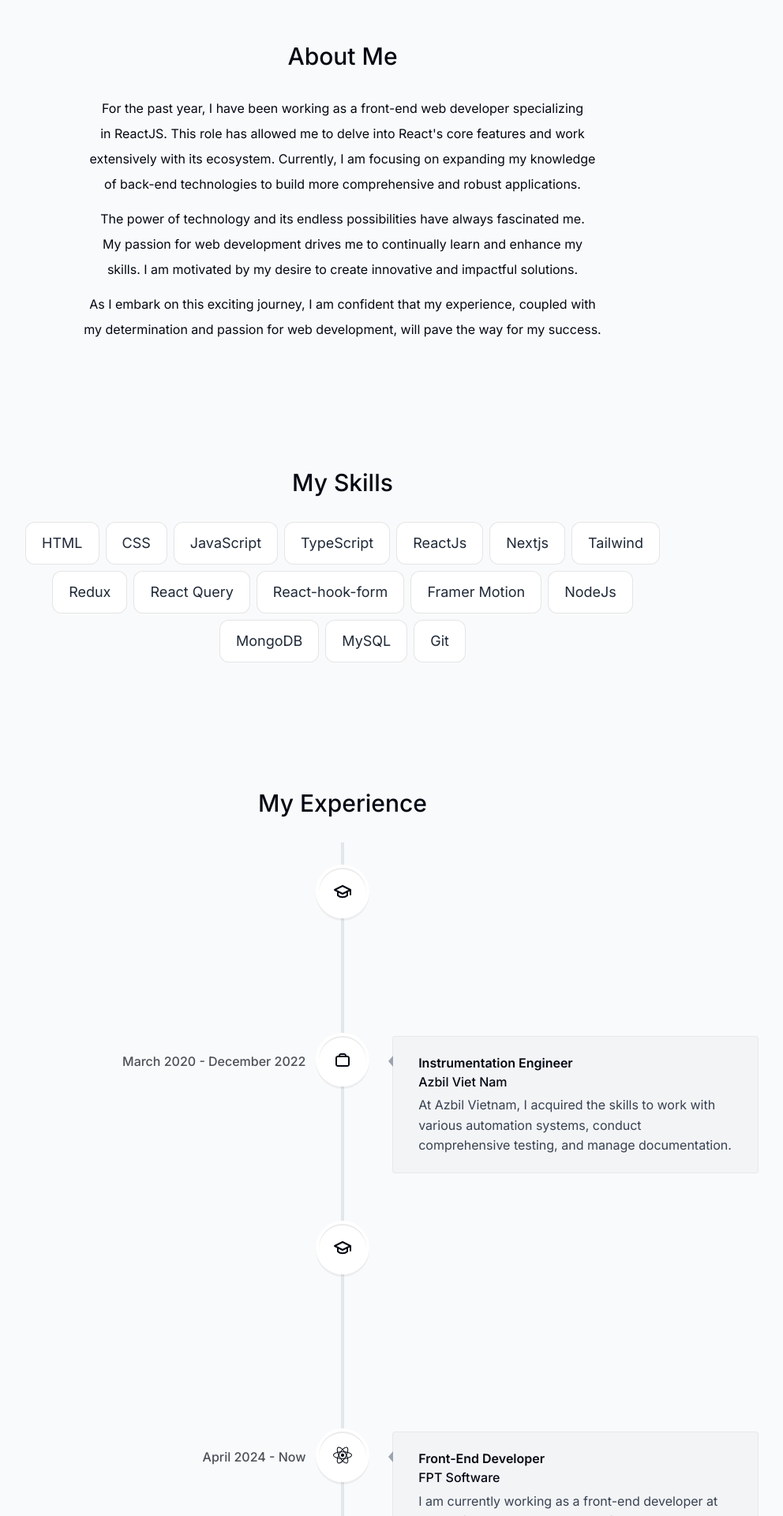
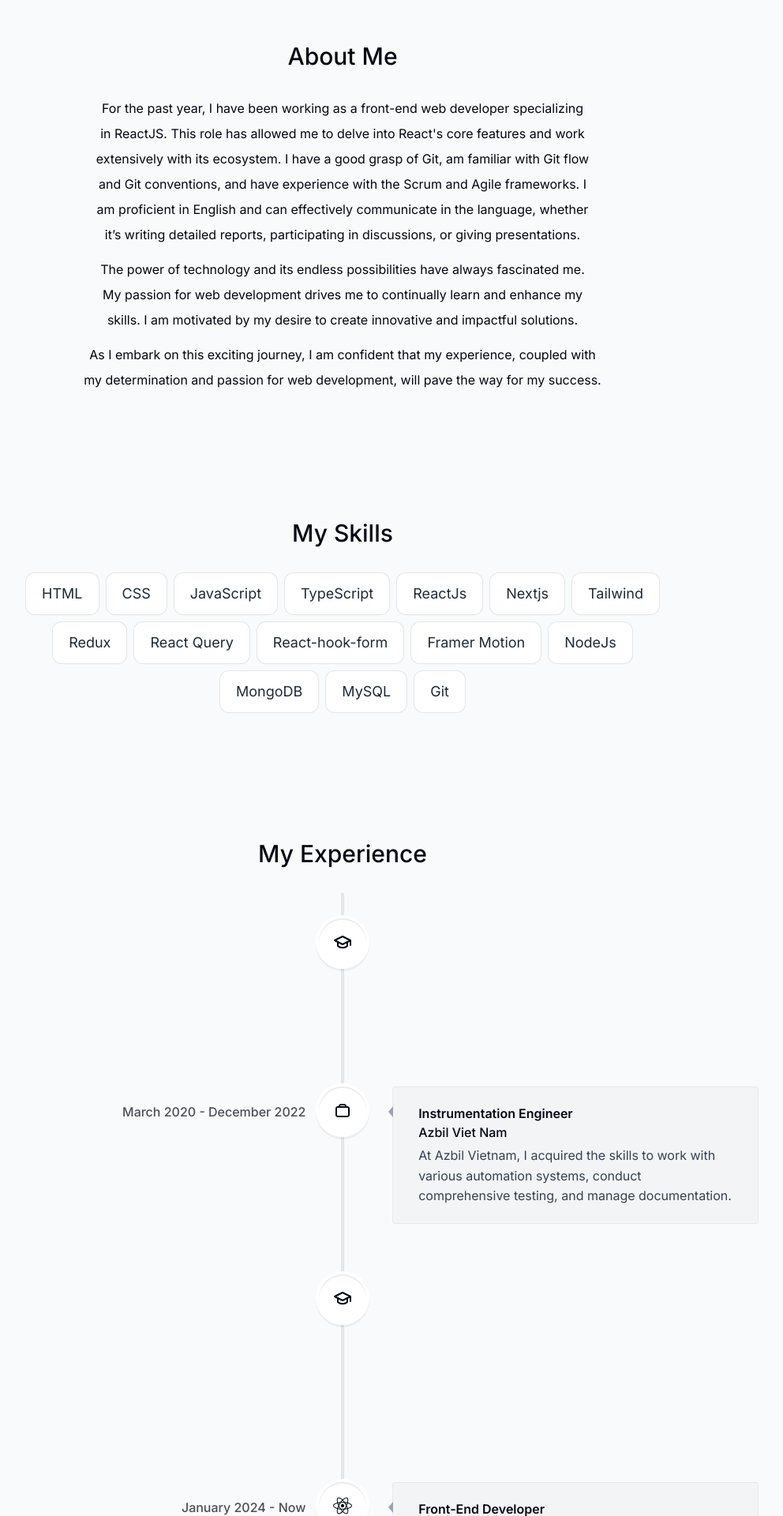
Before and after one commit to dngocson/myportfoliov2, a Next.js app: page / in a window 1280 px wide. Shown: the part 960-2880 px from the top of the page at 79% size, without its empty margins (206-1198 px from the left). Built offline with nearby package versions, Linux system fonts and the light colour scheme.

Commit message:
feat(CV): :memo: Update CV file

```diff
--- a/components/about.tsx
+++ b/components/about.tsx
@@ -18,9 +18,12 @@ export default function About() {
       <p className="mb-3 text-balance">
         For the past year, I have been working as a front-end web developer
         specializing in ReactJS. This role has allowed me to delve into
-        React&apos;s core features and work extensively with its ecosystem.
-        Currently, I am focusing on expanding my knowledge of back-end
-        technologies to build more comprehensive and robust applications.
+        React&apos;s core features and work extensively with its ecosystem. I
+        have a good grasp of Git, am familiar with Git flow and Git conventions,
+        and have experience with the Scrum and Agile frameworks. I am proficient
+        in English and can effectively communicate in the language, whether it’s
+        writing detailed reports, participating in discussions, or giving
+        presentations.
       </p>
       <p className="mb-3 text-balance">
         The power of technology and its endless possibilities have always
--- a/lib/data.ts
+++ b/lib/data.ts
@@ -66,7 +66,7 @@ export const experiencesData: TExperience[] = [
     description:
       "I took the Front-end Web Development course at FPT Academy. In this course, I learned the basics of ReactJs, NextJs, and other web development technologies.",
     icon: React.createElement(LuGraduationCap),
-    date: "December 2023 - April 2024",
+    date: "January 2023 - December 2024",
   },
   {
     title: "Front-end Developer",
@@ -74,7 +74,7 @@ export const experiencesData: TExperience[] = [
     description:
       "I am currently working as a front-end developer at FPT Software. I am responsible for developing and maintaining the user interface of web applications.",
     icon: React.createElement(FaReact),
-    date: "April 2024 - Now",
+    date: "January 2024 - Now",
   },
 ];
 
```
Also changed, not shown: 1 other file (tests, documents, lock files or other folders).
